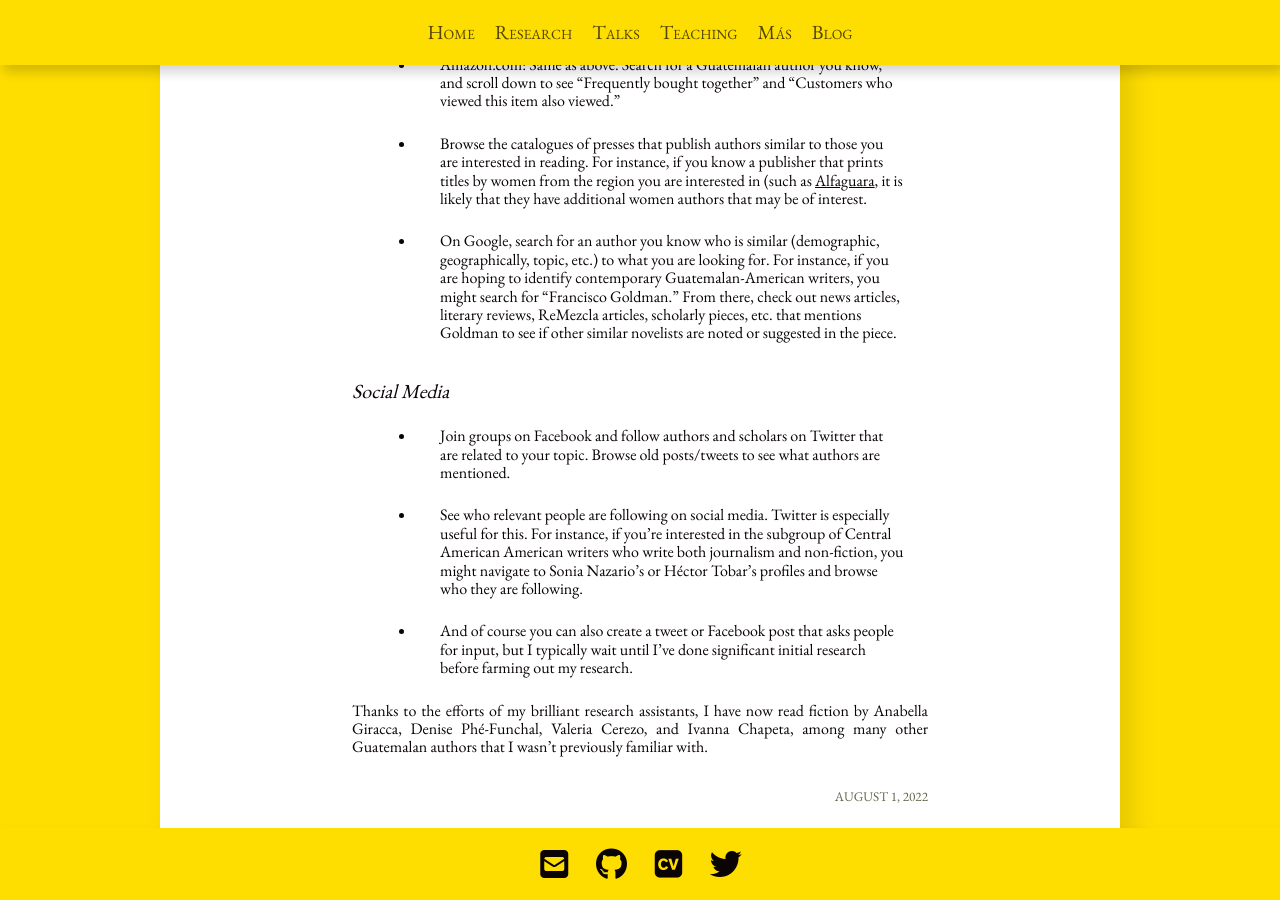
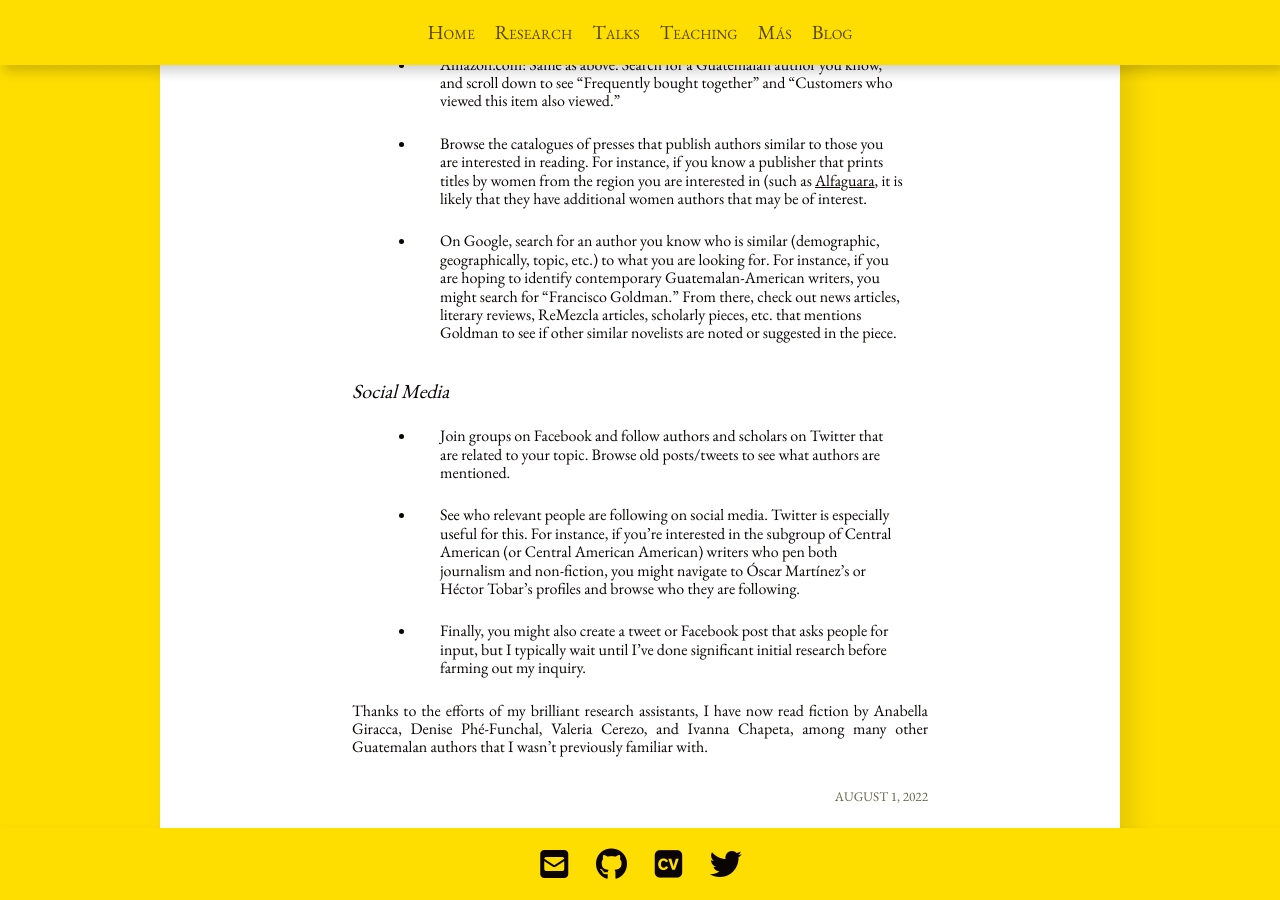
Before and after one commit to dajmcdon/tamara-site, a Jekyll site: the page built from _posts/2022-08-01-primary-sources.md, in a window 1280 px wide and 900 px high, scrolled down 2175 px. Built offline with Jekyll 4.4.1, drawn with Linux system fonts in a browser that asks for light colours; nearby versions of some CDN libraries; some web fonts are replaced.

Commit message:
fix post image part 4

```diff
--- a/_posts/2022-08-01-primary-sources.md
+++ b/_posts/2022-08-01-primary-sources.md
@@ -34,7 +34,7 @@ This will sound obvious to many, but perhaps not as much to scholars who were tr
 
 #### Social Media
 * 13. Join groups on Facebook and follow authors and scholars on Twitter that are related to your topic. Browse old posts/tweets to see what authors are mentioned.
-* 14. See who relevant people are following on social media. Twitter is especially useful for this. For instance, if you're interested in the subgroup of Central American American writers who write both journalism and non-fiction, you might navigate to Sonia Nazario's or Héctor Tobar's profiles and browse who they are following.
-* 15. And of course you can also create a tweet or Facebook post that asks people for input, but I typically wait until I've done significant initial research before farming out my research.
+* 14. See who relevant people are following on social media. Twitter is especially useful for this. For instance, if you're interested in the subgroup of Central American (or Central American American) writers who pen both journalism and non-fiction, you might navigate to Óscar Martínez's or Héctor Tobar's profiles and browse who they are following.
+* 15. Finally, you might also create a tweet or Facebook post that asks people for input, but I typically wait until I've done significant initial research before farming out my inquiry.
 
 Thanks to the efforts of my brilliant research assistants, I have now read fiction by Anabella Giracca, Denise Phé-Funchal, Valeria Cerezo, and Ivanna Chapeta, among many other Guatemalan authors that I wasn't previously familiar with.
```
